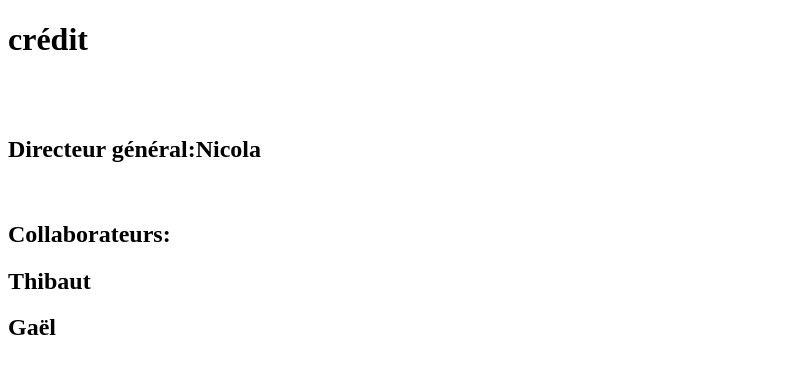
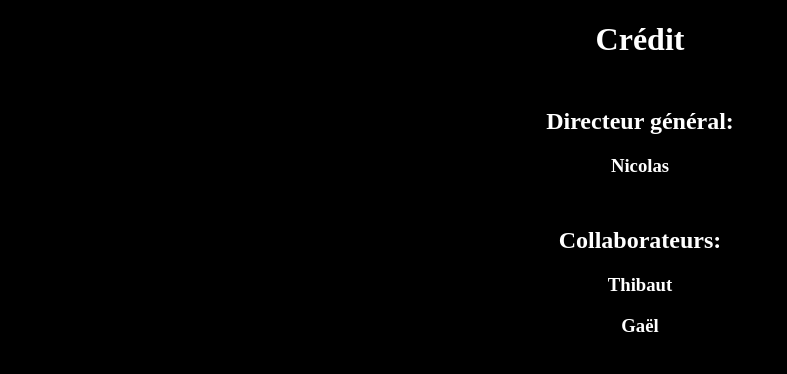
Before and after one commit to mermoudLeJPG/Les-interne-site-web, a plain HTML site: page pages/credit.html in a window 1280 px wide. Shown: the whole page, without its empty margins (0-787 px from the left). Drawn offline with Linux system fonts and the light colour scheme.

Commit message:
edit credit

```diff
--- /dev/null
+++ b/css/credit.css
@@ -0,0 +1,16 @@
+* {
+    background-color: black;
+    color: white;
+}
+
+body {
+    text-align: center;
+}
+
+h2 {
+    margin-top: 50px;
+}
+
+h3 {
+    margin-top: 10px;
+}
--- a/pages/credit.html
+++ b/pages/credit.html
@@ -1,18 +1,22 @@
 <!DOCTYPE html>
 <html lang="en">
+
 <head>
     <meta charset="UTF-8">
     <meta name="viewport" content="width=device-width, initial-scale=1.0">
-    <title>Document</title>
+    <title>lesInternes:credit</title>
+    <link rel="stylesheet" href="../css/credit.css">
 </head>
+
 <body>
-    <h1>crédit</h1>
-    <br>
-    <br>
-    <h2>Directeur général:Nicola</h2>
-    <br>
-    <h2>Collaborateurs:</h2>
-    <h2>Thibaut</h2>
-    <h2>Gaël</h2>
+    <h1>Crédit</h1>
+    <div id="defilement">
+        <h2>Directeur général:</h2>
+        <h3>Nicolas</h3>
+        <h2>Collaborateurs:</h2>
+        <h3>Thibaut</h3>
+        <h3>Gaël</h3>
+    </div>
 </body>
+
 </html>
```
